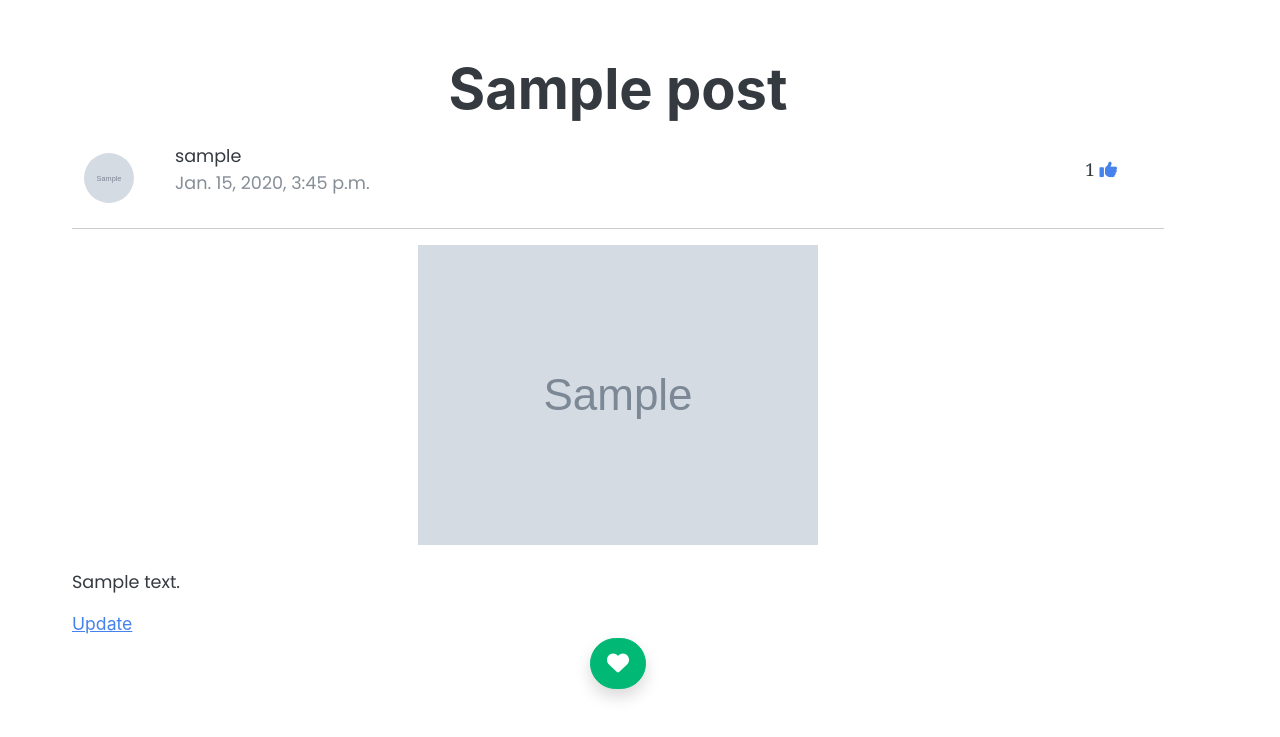
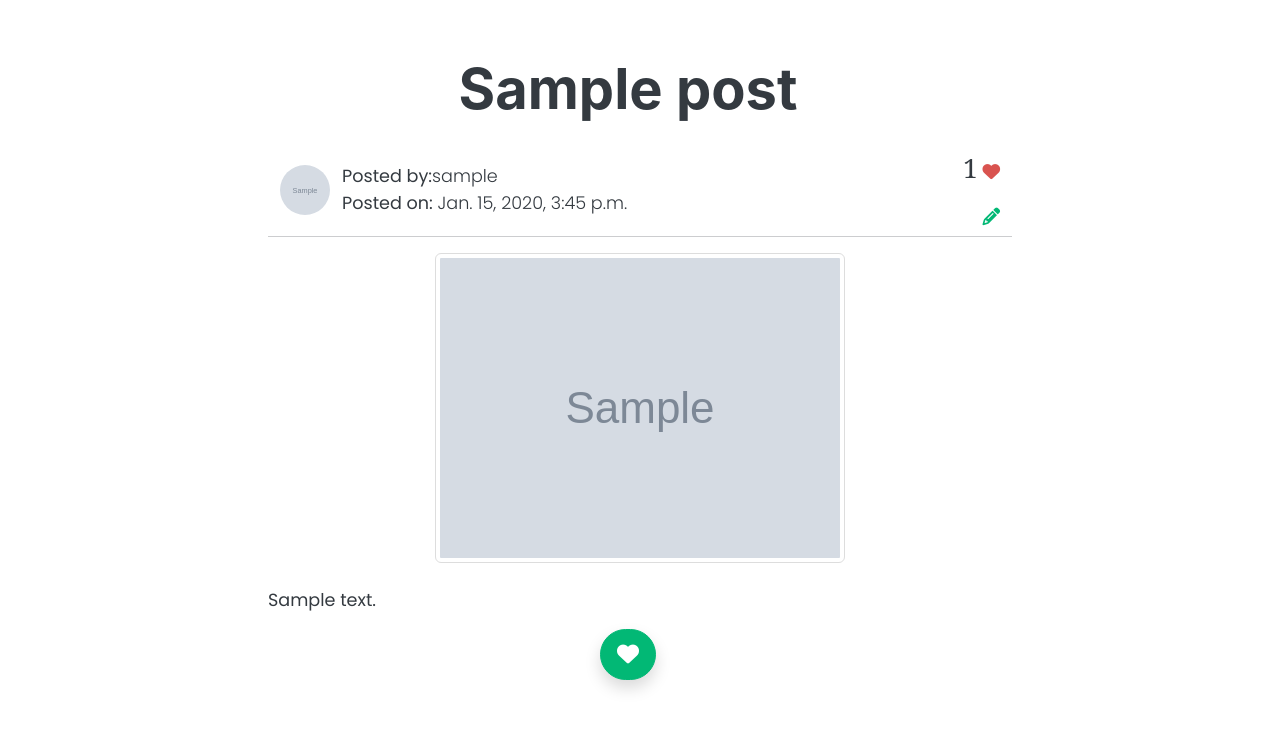
Before and after one commit to Nitesh-mint/MeroBlogs, a Django app: a page that uses templates/generic_base.html in a window 1280 px wide. Shown: the part 96-833 px from the top of the page. After the commit the page ends 787 px from the top, so only its background shows below. Run offline with Django 5.2, Linux system fonts and the light colour scheme; a user stored in the database is signed in; tables that the repository leaves empty hold one stand-in row (values such as "Sample post"); grey boxes marked "Sample" are stand-in pictures; some libraries are stand-ins or nearby versions.

Commit message:
added some frontend changes

```diff
--- a/blog/forms.py
+++ b/blog/forms.py
@@ -16,6 +16,7 @@ class PostForm(forms.ModelForm):
 
 class PostUpdateForm(forms.ModelForm):
 
+    #adding this because ckeditor doesn't work without this
     def __init__(self, *args, **kwargs):
         super().__init__(*args, **kwargs)
         self.fields["body"].required=False
--- a/blog/views.py
+++ b/blog/views.py
@@ -4,6 +4,7 @@ from django.contrib.auth.mixins import LoginRequiredMixin
 from django.http import HttpResponse, HttpResponseRedirect
 from django.contrib import messages
 from django.urls import reverse
+from django.utils.text import slugify
 
 from .models import Post, Categories, PostLikes
 from .forms import PostForm, PostUpdateForm
@@ -16,7 +17,7 @@ class Home(ListView):
 
     def get_template_names(self):
         if self.request.htmx:
-            return ['post/post_list_ajax.html']
+            return ['post/post_list_htmx.html']
         return ['home.html']
 class PostListView(ListView):
     model = Post
@@ -57,10 +58,16 @@ class CategoryView(DetailView):
 
         return context
 
-class PostCreateView(CreateView):
+class PostCreateView(LoginRequiredMixin,CreateView):
     model = Post
     form_class = PostForm
     template_name = 'post/post_create_view.html'
+
+    def form_valid(self, form):
+        form.instance.slug = slugify(form.instance.title)
+        form.instance.author = self.request.user
+        return super().form_valid(form)
+
 
     def get_success_url(self):
         return reverse('post_detail', kwargs={'slug':self.object.slug})
--- a/meroblog/settings.py
+++ b/meroblog/settings.py
@@ -25,7 +25,7 @@ SECRET_KEY = "django-insecure-k9ii6_p4ehccax3lsaf$6q13x63qba-rr=dq&asdh_d11vv$an
 # SECURITY WARNING: don't run with debug turned on in production!
 DEBUG = True
 
-ALLOWED_HOSTS = []
+ALLOWED_HOSTS = ["*"]
 
 
 # Application definition
@@ -46,7 +46,7 @@ INSTALLED_APPS = [
     "crispy_forms",
     "crispy_bootstrap5",
     "django_ckeditor_5",
-    'django_htmx'
+    'django_htmx',
 ]
 
 MIDDLEWARE = [
@@ -160,6 +160,7 @@ AUTH_USER_MODEL = "accounts.CustomUser"  # Pointing to the custom user model
 LOGIN_REDIRECT_URL = "home"
 ACCOUNT_LOGOUT_REDIRECT = "home"
 SITE_ID = 1
+LOGIN_URL = "account_login" #allauth default url for login
 
 """The below configuration is default in django and it is not present here
 but we can add it here and won't affect anything"""
--- a/static/css/styles.css
+++ b/static/css/styles.css
@@ -20,4 +20,10 @@
         height: 100%;
         object-fit: cover;
     }
-  }
+}
+@media (max-width: 750px){
+    .post-detail{
+        font-size:10px;
+        padding-left: 10px;
+    }
+}
--- a/templates/generic_base.html
+++ b/templates/generic_base.html
@@ -23,8 +23,6 @@
     <link href="https://fonts.googleapis.com/css2?family=Poppins:ital,wght@0,100;0,200;0,300;0,400;0,500;0,600;0,700;0,800;0,900;1,100;1,200;1,300;1,400;1,500;1,600;1,700;1,800;1,900&display=swap" rel="stylesheet">
   {% comment %} HTMX {% endcomment %}
     <script src="https://unpkg.com/htmx.org@1.6.1"></script>
-
-
 </head>
 <body>
   <nav class="navbar navbar-expand-lg sticky-top bg-white" style="min-height: 6rem;">
@@ -81,7 +79,7 @@
       </div>
     </div>
   </nav>
-    <div  class="container m-5">
+    <div class="container-fluid w-100 mb-2">
       {% block body %} {% endblock body %}
     </div>
     <script src="https://cdnjs.cloudflare.com/ajax/libs/bootstrap/5.3.2/js/bootstrap.min.js" integrity="sha512-WW8/jxkELe2CAiE4LvQfwm1rajOS8PHasCCx+knHG0gBHt8EXxS6T6tJRTGuDQVnluuAvMxWF4j8SNFDKceLFg==" crossorigin="anonymous" referrerpolicy="no-referrer"></script>
--- a/templates/home.html
+++ b/templates/home.html
@@ -11,7 +11,7 @@
         {% endfor %}
         <div class="mt-5"></div>
         <div id="post-list-container">
-            {% include 'post/post_list_ajax.html' %}
+            {% include 'post/post_list_htmx.html' %}
         </div>
     </div>
 {% endblock body %}
--- a/templates/post/post_detail_view.html
+++ b/templates/post/post_detail_view.html
@@ -1,8 +1,11 @@
 {% extends 'generic_base.html' %}
 {% load static %}
-
+<style>
+</style>
 {% block body %}
-    <div class="container">
+    <div class="container mt-5">
+        <div class="d-flex justify-content-center align-items-center">
+            <div class="row col-8">
                 <div class="row text-center">
                     <h1 class="p-2 display-4" style="font-weight: bolder;">{{ post.title }}</h1>
                 </div>
@@ -15,13 +18,21 @@
                                 <img src="{% static 'images/default.jpeg' %}" width="50" height="50" class="rounded-circle" alt="Author Profile">
                             {% endif %}
                         </div>
-                <div class="col-md-10 col-9 mx-0">
-                    <a href="{{ post.author.get_absolute_url }}" class="text-decoration-none text-dark"> <p class="mb-0 poppin">{{ post.author.username }}</p></a>
-                    <p class="text-muted poppin">{{ post.created_on }}</p>
+                        <div class="col-md-9 col-9 mx-0 m-1 align-items-center d-flex flex-row post-detail">
+                            <div class="flex-fill d-flex flex-column post-detail">
+                                <a href="{{ post.author.get_absolute_url }}" class="text-decoration-none text-dark pt-3"> <p class="mb-0 poppin"><span>Posted by:</span><span class="fw-light">{{ post.author.username }}</span></p></a>
+                                <p class="poppin"><span class="">Posted on:</span> <span class="fw-light">{{ post.created_on }}</span></p>
                             </div>
-                <div class="col-md-1 col-1 mx-0">
-                    <p> {{ likes }} <i class="fa fa-thumbs-up text-primary" aria-hidden="true"></i>
+                        </div>
+                        <div class="col-md-2 col-1 mx-0 d-flex flex-column align-items-end">
+                            <p> <span class="fs-4">{{ likes }}</span> <i class="fa fa-heart text-danger" aria-hidden="true"></i>
                             </p>
+                            {% if request.user == post.author %}
+                                <a href="{% url 'post_update' post.slug %}">{% if request.user == post.author %}
+                                    <a href="{% url 'post_update' post.slug %}"><i class="fa fa-pencil text-success" aria-hidden="true"></i>
+                                    </a>
+                                {% endif %}</a>
+                            {% endif %}
                         </div>
                     </div>
                 </div>
@@ -29,16 +40,13 @@
                 <hr>
                 <div class="card-body">
                     {% if post.thumbnail %}
-                <img src="{{ post.thumbnail.url }}" alt="Post Thumbnail" class="img-fluid mb-4 mx-auto d-block">
+                        <img src="{{ post.thumbnail.url }}" alt="Post Thumbnail" class="img-thumbnail mb-4 mx-auto d-block">
                     {% endif %}
                     <!-- ck ck-content is ckeditor5 class -->
                     <div class="ck ck-content">
                         <p class="poppin"> {{ post.body|safe }} </p>
                     </div>
                 </div>
-        {% if request.user == post.author %}
-            <a href="{% url 'post_update' post.slug %}">Update</a>
-        {% endif %}
                 {% if request.user.is_authenticated %}
                     <div class="row ">
                         <div class="col text-center">
@@ -49,4 +57,6 @@
                     </div>
                 {% endif %}
             </div>
+        </div>
+    </div>
 {% endblock body %}
```
Also changed, not shown: templates/account/login.html (+11 -5 lines), templates/account/signup.html (+12 -5 lines), templates/post/categories_view.html (+4 -4 lines), templates/post/post_create_view.html (+11 -5 lines), templates/post/post_list_htmx.html (renamed from templates/post/post_list_ajax.html, +13 -5 lines), templates/post/post_update_view.html (+11 -5 lines), media/Post Thumbnails/Me_2.jpg (added), media/Post Thumbnails/cover_letter.png (added), media/Post Thumbnails/profile.jpeg (added), media/profile.jpeg (added). Lines whose indentation alone changed are shown as unchanged.
